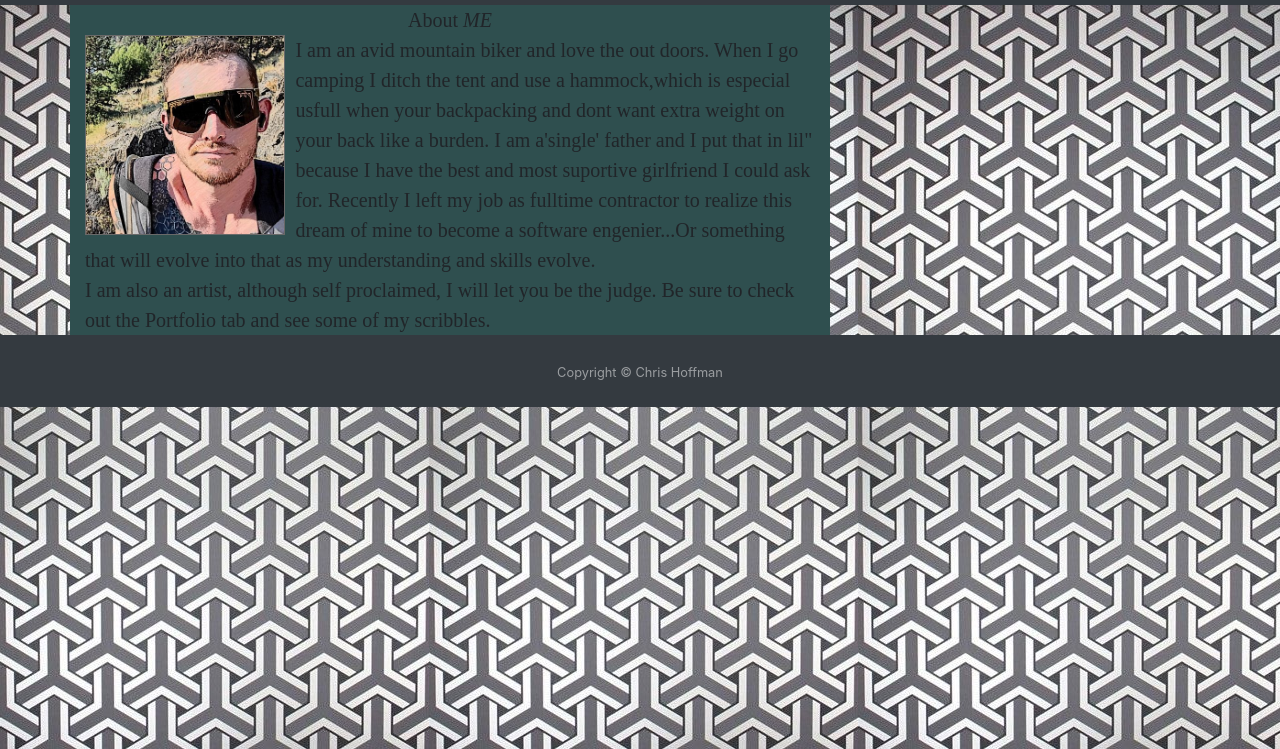
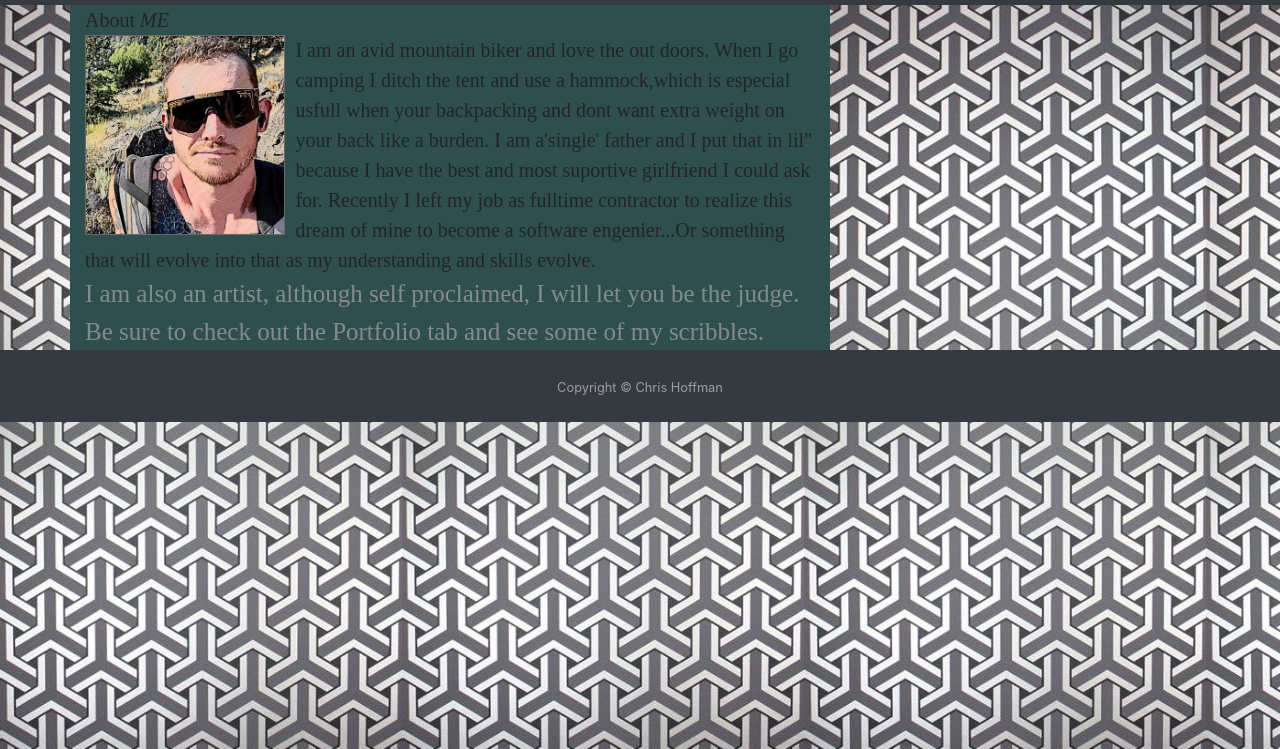
Before and after one commit to MrFIVEfourONE/My_coolio_portfolio, a plain HTML site: page index.html in a window 1280 px wide. Shown: the part 51-800 px from the top of the page. Drawn offline with nearby package versions, Linux system fonts and the light colour scheme; a web font is replaced by a local one.

Commit message:
added some much needed Semantic tags because anarchy is frowned upon....who knew?

```diff
--- a/assets/indexstyle.css
+++ b/assets/indexstyle.css
@@ -1,5 +1,7 @@
 body {
 background-image: url(./images/backgroundweek2.jpg);
+background-attachment: fixed;
+background-size: contain;
 }
 
 .navbar-brand {
@@ -12,6 +14,14 @@ background-image: url(./images/backgroundweek2.jpg);
     background-color: darkslategray;
     font-family: 'Goldman';
     font-size: 20px;
+
+}
+
+.p2 {
+    font-size: 25px;
+    color: rgb(131, 139, 141);
+    text-justify: center;
+
 }
 
 img {
--- a/index.html
+++ b/index.html
@@ -1,6 +1,6 @@
 <!doctype html>
 <html lang="en">
-
+                               <!-- hopefully this is Semantic enough -->
 <head>
 
     <meta charset="utf-8">
@@ -19,7 +19,8 @@
 </head>
 
 <body>
-    <!-- fuck bootstrap, its lazy!!!!! -->
+
+    <header>
         <nav class="navbar navbar-expand-lg navbar-light bg-dark">
             <a class="navbar-brand" href="#">Chris Hoffman</a>
             <button class="navbar-toggler" type="button" data-toggle="collapse" data-target="#navbarNavAltMarkup"
@@ -34,10 +35,14 @@
                 </div>
             </div>
         </nav>
-    <!-- fuck ya, got it bitches!!!! -->
+    </header>
+
+    <section>
         <div class="container-sm">
             <div class="row">
-            <div class="col-8"><center>About <em>ME</em></center></div>
+                <div class="col-8">
+                    About <em>ME</em>
+                </div>
             </div>
             <div class="row">
                 <div class="col-8">
@@ -46,14 +51,12 @@
                 </div>
             </div>
             <div class="row">
-            <div class="col-8">
+                <div class="col-8 p2">
                     I am also an artist, although self proclaimed, I will let you be the judge. Be sure to check out the Portfolio tab and see some of my scribbles.
                 </div>
             </div>
         </div>
-
-
-
+    </section>
 
     <footer id="sticky-footer" class="py-4 bg-dark text-white-50">
         <div class="container text-center">
```
Lines whose indentation alone changed are shown as unchanged.
